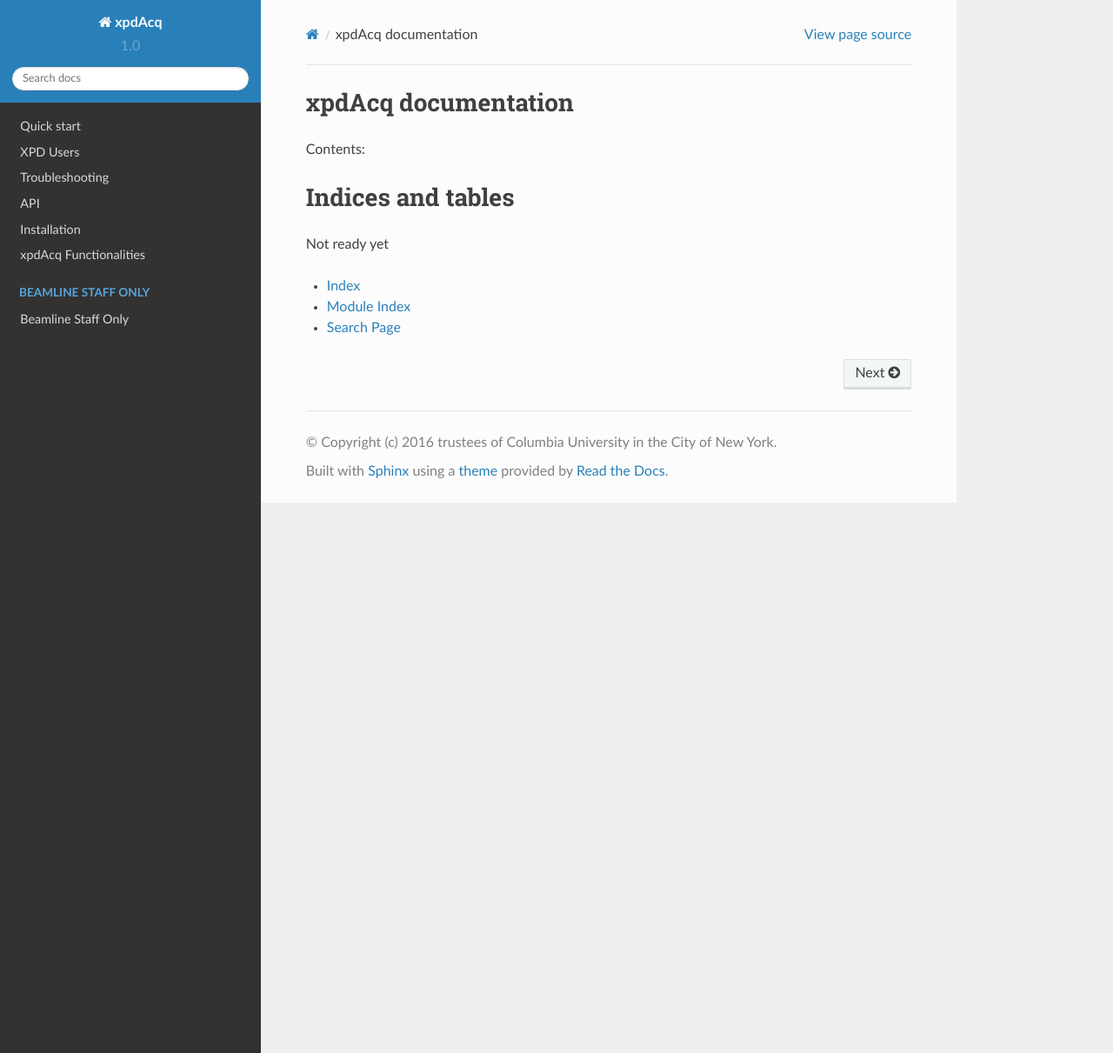
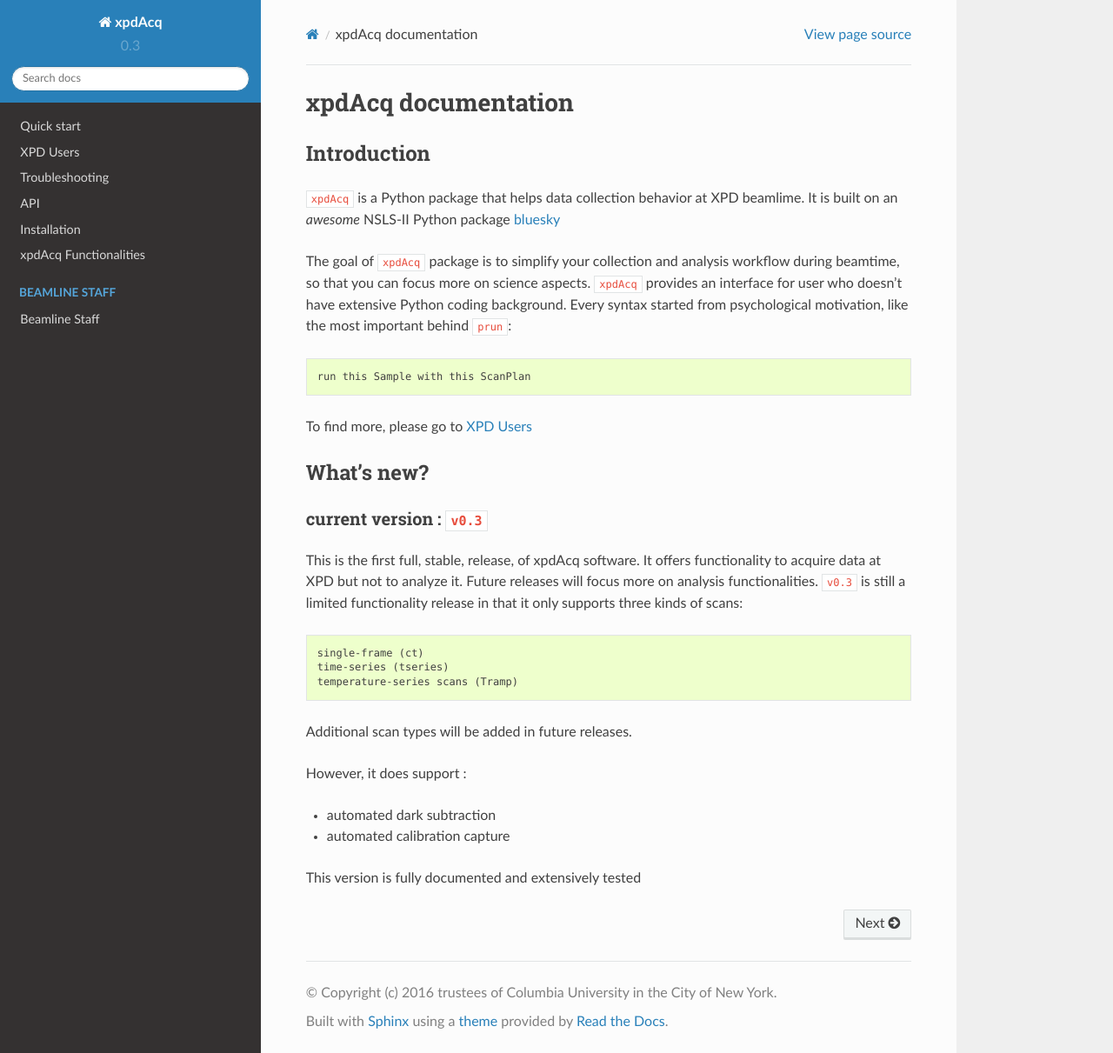
Before and after one commit to xpdAcq/xpdAcq, a Sphinx documentation site: the page built from doc/index.rst, in a window 1280 px wide and 1211 px high. Shown: the whole window at 87% size. Built offline with Sphinx 7.4.7 and the Read the Docs theme 2.0.0, drawn with Linux system fonts in a browser that asks for light colours.

Commit message:
before pulling from master

```diff
--- a/doc/beamlinestaff.rst
+++ b/doc/beamlinestaff.rst
@@ -1,12 +1,12 @@
 .. _bls:
 
-Beamline Staff Only
-*******************
+Beamline Staff
+**************
 
 .. toctree::
    :maxdepth: 2
 
    sb_overview
-   sb_endBeamtime
    sb_icollection
    sb_newBeamtime
+   sb_endBeamtime
--- a/doc/conf.py
+++ b/doc/conf.py
@@ -65,9 +65,9 @@
 # built documents.
 #
 # The short X.Y version.
-version = '1.0'
+version = '0.3'
 # The full version, including alpha/beta/rc tags.
-release = '1.0'
+release = '0.3'
 
 # The language for content autogenerated by Sphinx. Refer to documentation
 # for a list of supported languages.
@@ -147,7 +147,7 @@
 # Add any paths that contain custom static files (such as style sheets) here,
 # relative to this directory. They are copied after the builtin static files,
 # so a file named "default.css" will overwrite the builtin "default.css".
-html_static_path = ['_static']
+# html_static_path = ['_static']
 
 # Add any extra paths that contain custom files (such as robots.txt or
 # .htaccess) here, relative to this directory. These files are copied
@@ -210,7 +210,7 @@
 #html_search_scorer = 'scorer.js'
 
 # Output file base name for HTML help builder.
-htmlhelp_basename = 'xpdSimdoc'
+htmlhelp_basename = 'xpdAcqdoc'
 
 # -- Options for LaTeX output ---------------------------------------------
 
@@ -232,7 +232,7 @@
 # (source start file, target name, title,
 #  author, documentclass [howto, manual, or own class]).
 latex_documents = [
-  (master_doc, 'xpdSim.tex', 'xpdSim Documentation',
+  (master_doc, 'xpdAcq.tex', 'xpdAcq Documentation',
    'Chia-Hao Liu, Simon J. L. Billinge', 'manual'),
 ]
 
--- a/doc/index.rst
+++ b/doc/index.rst
@@ -4,9 +4,51 @@
    contain the root `toctree` directive.
 
 xpdAcq documentation
-==================================
+====================
 
-Contents:
+Introduction
+++++++++++++
+
+``xpdAcq`` is a Python package that helps data collection behavior at XPD beamlime.
+It is built on an *awesome* NSLS-II Python package `bluesky <http://nsls-ii.github.io/bluesky/>`_
+
+The goal of ``xpdAcq`` package is to simplify your collection and analysis workflow during beamtime,
+so that you can focus more on science aspects. ``xpdAcq`` provides an interface for user who doesn't
+have extensive Python coding background. Every syntax started from psychological motivation,
+like the most important behind ``prun``:
+
+.. code-block:: none
+
+  run this Sample with this ScanPlan
+
+To find more, please go to :ref:`xpdu`
+
+What's new?
++++++++++++
+
+current version : ``v0.3``
+"""""""""""""""""""""""""""
+
+This is the first full, stable, release, of xpdAcq software.
+It offers functionality to acquire data at XPD but not to analyze it.
+Future releases will focus more on analysis functionalities.
+``v0.3`` is still a limited functionality release in that it only supports three kinds of scans:
+
+.. code-block:: none
+
+  single-frame (ct)
+  time-series (tseries)
+  temperature-series scans (Tramp)
+
+Additional scan types will be added in future releases.
+
+However, it does support :
+
+* automated dark subtraction
+* automated calibration capture
+
+This version is fully documented and extensively tested
+
 
 .. toctree::
    :maxdepth: 3
@@ -36,15 +78,7 @@
 
 .. toctree::
    :maxdepth: 3
-   :caption: Beamline Staff only
+   :caption: Beamline Staff
    :hidden:
 
    beamlinestaff
-
-Indices and tables
-==================
-Not ready yet
-
-* :ref:`genindex`
-* :ref:`modindex`
-* :ref:`search`
--- /dev/null
+++ b/doc/xPDFsuite_manual.rst
@@ -0,0 +1,4 @@
+.. _xPDFsuite_manual:
+
+Contents
+========
```
Also changed, not shown: doc/quickstart.rst (+50 -30 lines), doc/sb_endBeamtime.rst (+12 -6 lines), doc/sb_newBeamtime.rst (+31 -27 lines), 1 other file.
